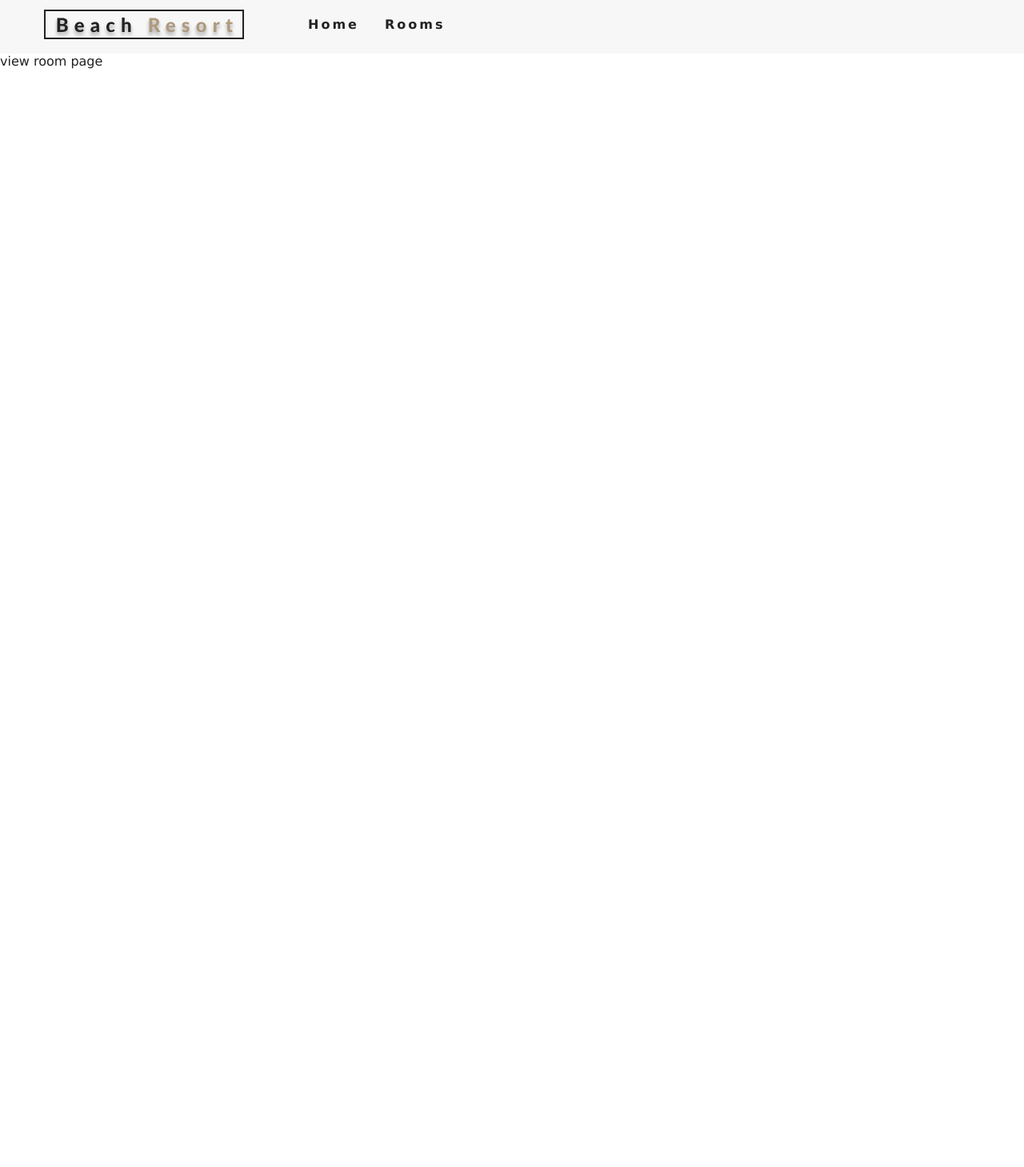
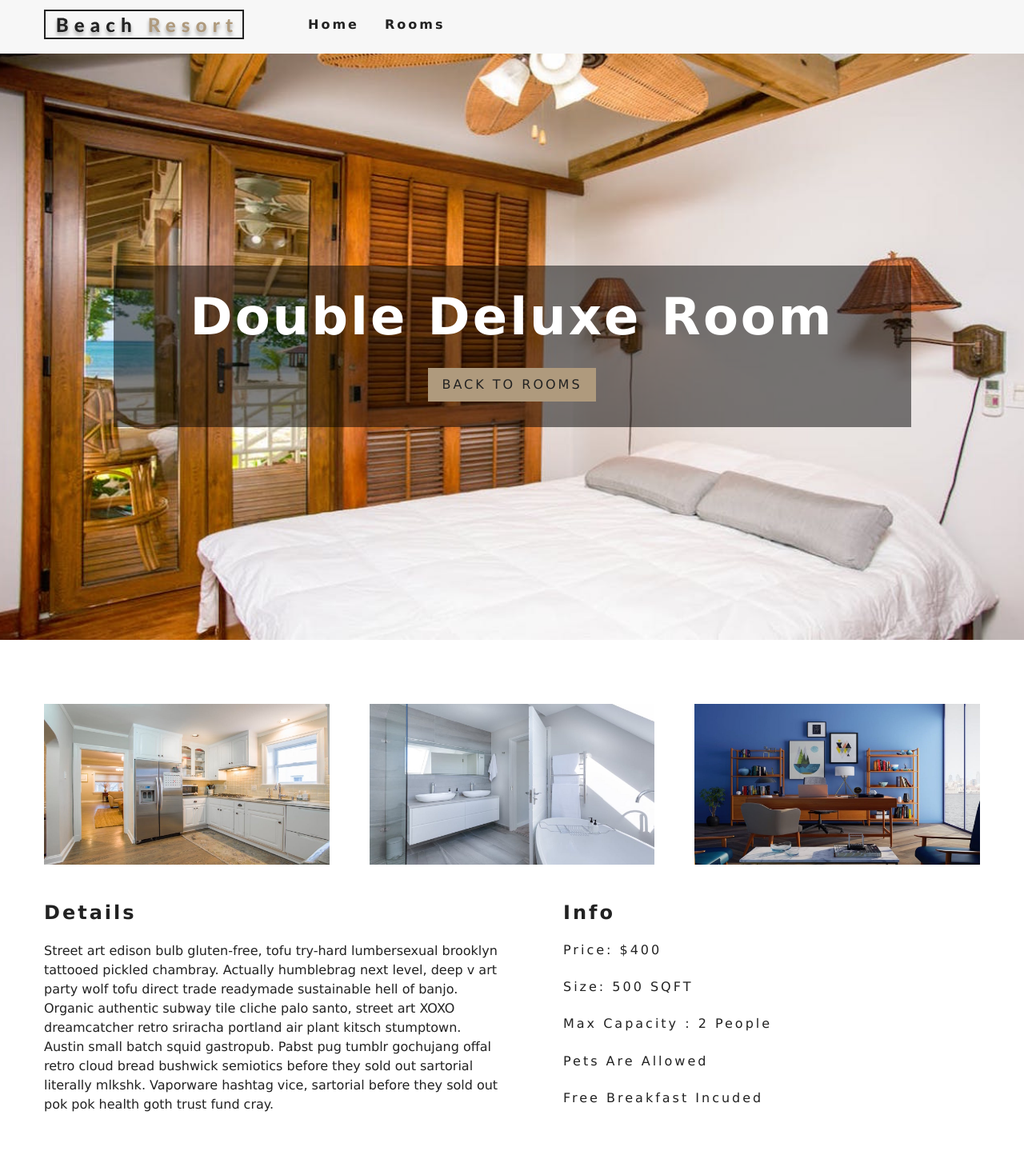
Before and after one commit to muathendirangu/hrs, a React (Create React App) app: page /rooms/double-deluxe in a window 1280 px wide. Shown: the top 1459 px of the page at 80% size. Before the commit the page ends 800 px from the top, so only its background shows below. Built offline with nearby package versions, Linux system fonts and the light colour scheme; the HTML template or start-up script is replaced by a standard one.

Commit message:
add get room feature

```diff
--- a/package.json
+++ b/package.json
@@ -10,7 +10,8 @@
     "react-dom": "^16.13.1",
     "react-icons": "^3.9.0",
     "react-router-dom": "^5.1.2",
-    "react-scripts": "3.4.1"
+    "react-scripts": "3.4.1",
+    "styled-components": "^5.0.1"
   },
   "scripts": {
     "start": "react-scripts start",
--- /dev/null
+++ b/src/components/StyledHero.js
@@ -0,0 +1,12 @@
+import styled from 'styled-components';
+import defaultImg from '../images/room-1.jpeg';
+
+const StyledHero = styled.header`
+    min-height: calc(100vh - 66px);
+    background: url(${props => props.img ? props.img : defaultImg}) center/cover no-repeat;
+    display: flex;
+    align-items: center;
+    justify-content: center;
+`
+
+export default StyledHero;
--- a/src/context.js
+++ b/src/context.js
@@ -37,9 +37,20 @@
         return everyRoom;
     }
 
+    getRoom = slug => {
+        let tempRooms = [...this.state.rooms];
+        const room = tempRooms.find(room => room.slug === slug);
+        return room;
+    }
+
     render() {
         return (
-            <RoomContext.Provider value={{...this.state}}>
+            <RoomContext.Provider
+                value={{
+                    ...this.state,
+                    getRoom: this.getRoom
+                    }}
+            >
                {this.props.children}
             </RoomContext.Provider>
         )
--- a/src/pages/Room.js
+++ b/src/pages/Room.js
@@ -1,12 +1,81 @@
 import React, { Component } from 'react'
+import { Link } from 'react-router-dom';
+import defaultBcg from '../images/room-1.jpeg';
+import Banner from '../components/Banner';
+import { RoomContext } from '../context';
+import StyledHero from '../components/StyledHero';
 
 class Room extends Component {
+    constructor(props){
+        super(props);
+        this.state = {
+            slug: this.props.match.params.slug,
+            defaultBcg
+        }
+    }
+    static contextType = RoomContext;
     render() {
+        const { getRoom } = this.context;
+        const room = getRoom(this.state.slug);
+        if(!room){
+            return(
+                <div className="error">
+                    <h3>No such rooms could be found</h3>
+                    <Link to="/rooms" className="btn-primary">
+                        Back to rooms
+                    </Link>
+                </div>
+            );
+        }
+        const { name, description, capacity, size, price, extras, breakfast, pets, images } = room;
+        const [mainImg, ...defaultImg] = images;
         return (
-            <div>
-                view room page
-            </div>
-        )
+            <>
+            <StyledHero img={mainImg || this.state.defaultBcg}>
+                <Banner title={`${name} room`}>
+                    <Link to="/rooms" className="btn-primary">
+                        Back to rooms
+                    </Link>
+                </Banner>
+            </StyledHero>
+            <section className="single-room">
+                <div className="single-room-images">
+                    {defaultImg.map((item, index) => (
+                        <img key={index} src={item} alt={name}/>
+                    ))}
+                </div>
+                <div className="single-room-info">
+                    <article className="desc">
+                        <h3>details</h3>
+                        <p>{description}</p>
+                    </article>
+                    <article className="info">
+                        <h3>Info</h3>
+                        <h6>price: ${price}</h6>
+                        <h6>size: {size} SQFT</h6>
+                    <h6>
+                        max capacity : {" "}
+                        {capacity > 1 ? `${capacity} people`: `${capacity} person`}
+                    </h6>
+                    <h6>
+                        {pets ? "pets are allowed" : "pets are not allowed"}
+                    </h6>
+                    <h6>
+                        {breakfast && "free breakfast incuded"}
+                    </h6>
+                    </article>
+                </div>
+            </section>
+            <section className="room-extras">
+                 <h6>extras</h6>
+                 <ul className="extras">
+                        {extras.map((item, index) => {
+                            return <li key={index}> - {item}</li>
+                        })}
+                 </ul>
+            </section>
+            </>
+        );
     }
 }
 
```
Also changed, not shown: 1 other file (tests, documents, lock files or other folders).
